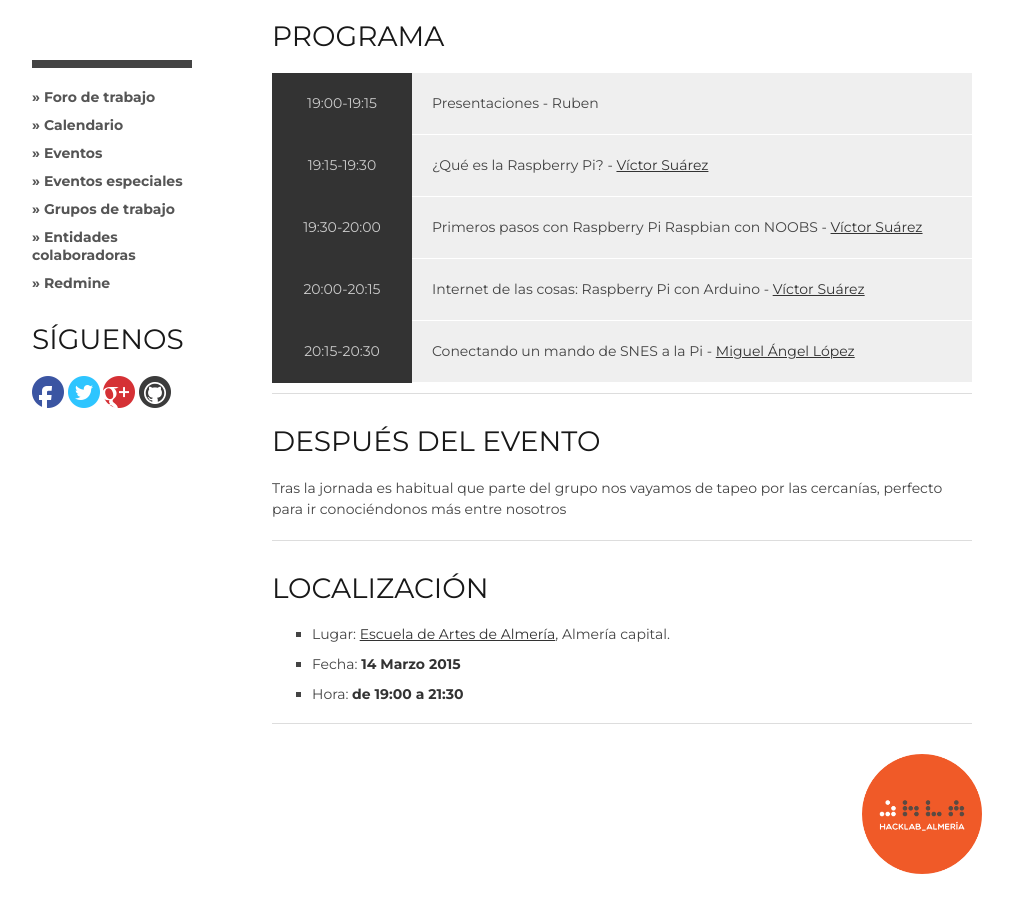
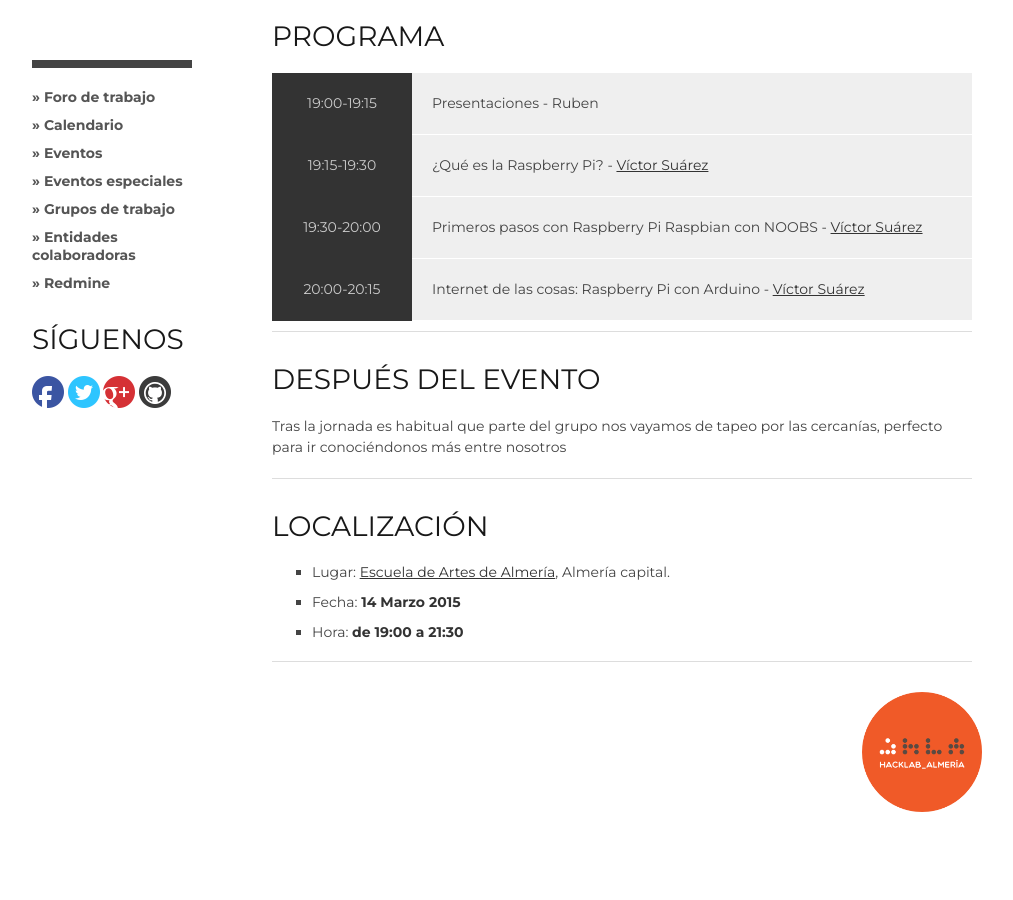
Before and after one commit to HackLab-Almeria/hacklab-almeria.github.io, a Jekyll site: the page built from _posts/2015-03-14-raspberry-pi-day-2015.md, in a window 1280 px wide and 900 px high, scrolled down 663 px. Shown: the whole window, without its empty margins (138-1151 px from the left). Built offline with Jekyll 4.4.1, drawn with Linux system fonts in a browser that asks for light colours; comment, search, counter and statistics services are not loaded; after the commit the page ends 1501 px from its top, so only the background shows below that.

Commit message:
Cambio en el nombre del fichero del Pi Day

```diff
--- a/_posts/2015-03-13-raspberry-pi-day-2015.md
+++ b/_posts/2015-03-14-raspberry-pi-day-2015.md
@@ -23,10 +23,9 @@
 ### PROGRAMA
 
 | 19:00-19:15   | Presentaciones - Ruben  |
-| 19:15-19:30   | ¿Qué es la Raspberry Pi? - [Víctor Suárez][3] |
-| 19:30-20:00   | Primeros pasos con Raspberry Pi Raspbian con NOOBS - [Víctor Suárez][3] |
-| 20:00-20:15   | Internet de las cosas: Raspberry Pi con Arduino -  [Víctor Suárez][3] |
-| 20:15-20:30 	| Conectando un mando de SNES a la Pi - [Miguel Ángel López][1] |
+| 19:15-19:30   | ¿Qué es la Raspberry Pi? - [Víctor Suárez][2] |
+| 19:30-20:00   | Primeros pasos con Raspberry Pi Raspbian con NOOBS - [Víctor Suárez][2] |
+| 20:00-20:15   | Internet de las cosas: Raspberry Pi con Arduino -  [Víctor Suárez][2] |
 
 ---
 
```
Also changed, not shown: other parts of _posts/2015-03-14-raspberry-pi-day-2015.md (+3 -4 lines).
